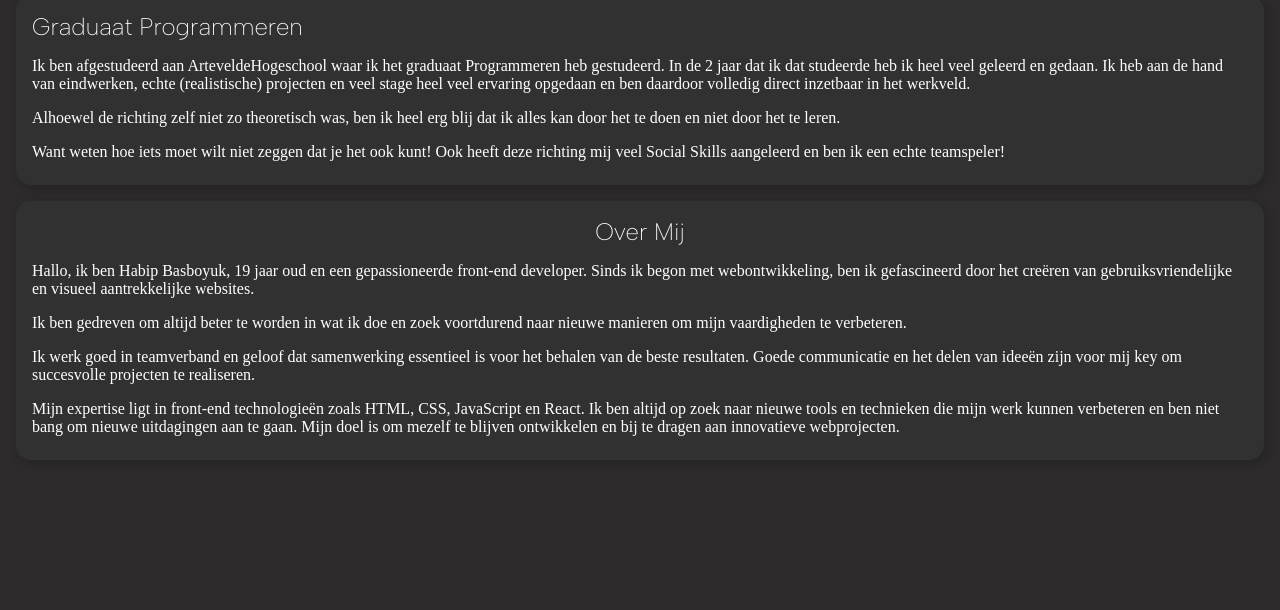
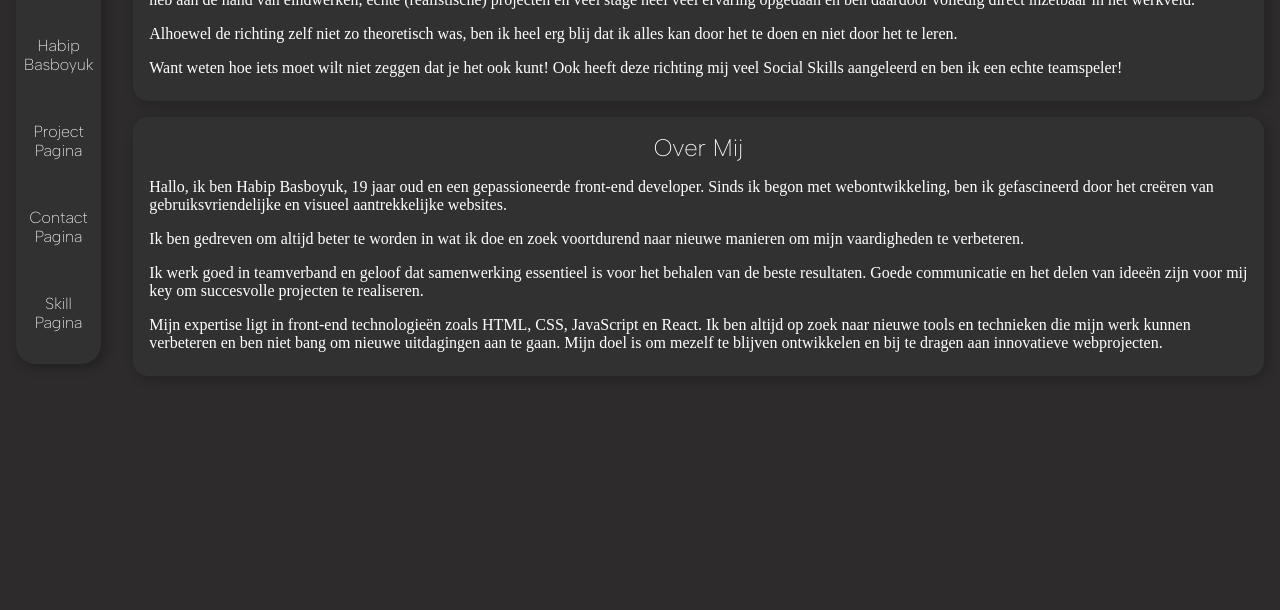
Before and after one commit to Habipbasboyuk/Portfolio, a plain HTML site: page index.html in a window 1280 px wide. Shown: the part 190-800 px from the top of the page. Drawn offline with Linux system fonts and the light colour scheme; a web font is replaced by a local one.

Commit message:
added first media querie for navbar and body

```diff
--- a/scripts/css/main.css
+++ b/scripts/css/main.css
@@ -32,6 +32,10 @@
     box-sizing: border-box;
 }
 
+html, body {
+    height: 100%;
+}
+
 a, h1, h2, label, input, button {
     font-family: var(--title-font);
     font-weight: 200;
@@ -50,3 +54,9 @@ a, p, h1, h2, label {
 body {
     background-color: var(--bg-color);
 }
+
+@media(min-width: 50rem) {
+    body {
+       display: flex;
+    }
+}
--- a/scripts/css/navbar.css
+++ b/scripts/css/navbar.css
@@ -5,7 +5,6 @@
   border-radius: 20px;
   box-shadow: 3px 3px 11px 1px rgba(0, 0, 0, 0.263);
 }
-
 
 .navbar__list {
   align-items: center;
@@ -19,8 +18,6 @@
 
 .navbar__list-item {
   list-style: none;
-
-
 }
 
 .navbar__link {
@@ -33,3 +30,18 @@
   object-fit: cover;
   border-radius: 50%;
 }
+
+@media (min-width: 50rem) {
+
+  .navbar {
+
+    position: sticky;
+        top: 50%;
+        transform: translateY(-50%);
+    padding: var(--padding-l) var(--padding-s);
+  }
+  .navbar__list {
+    flex-direction: column;
+    gap: 3rem;
+  }
+}
```
Lines whose indentation alone changed are shown as unchanged.
